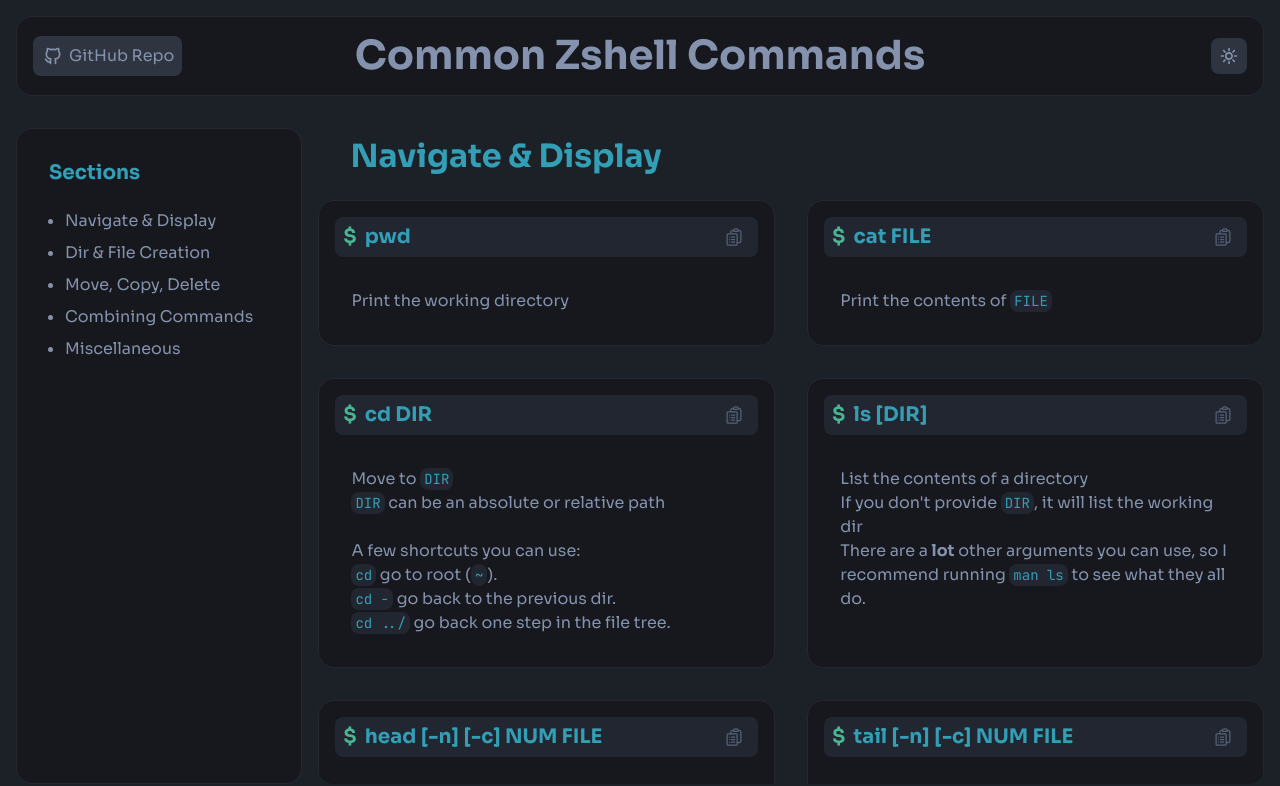
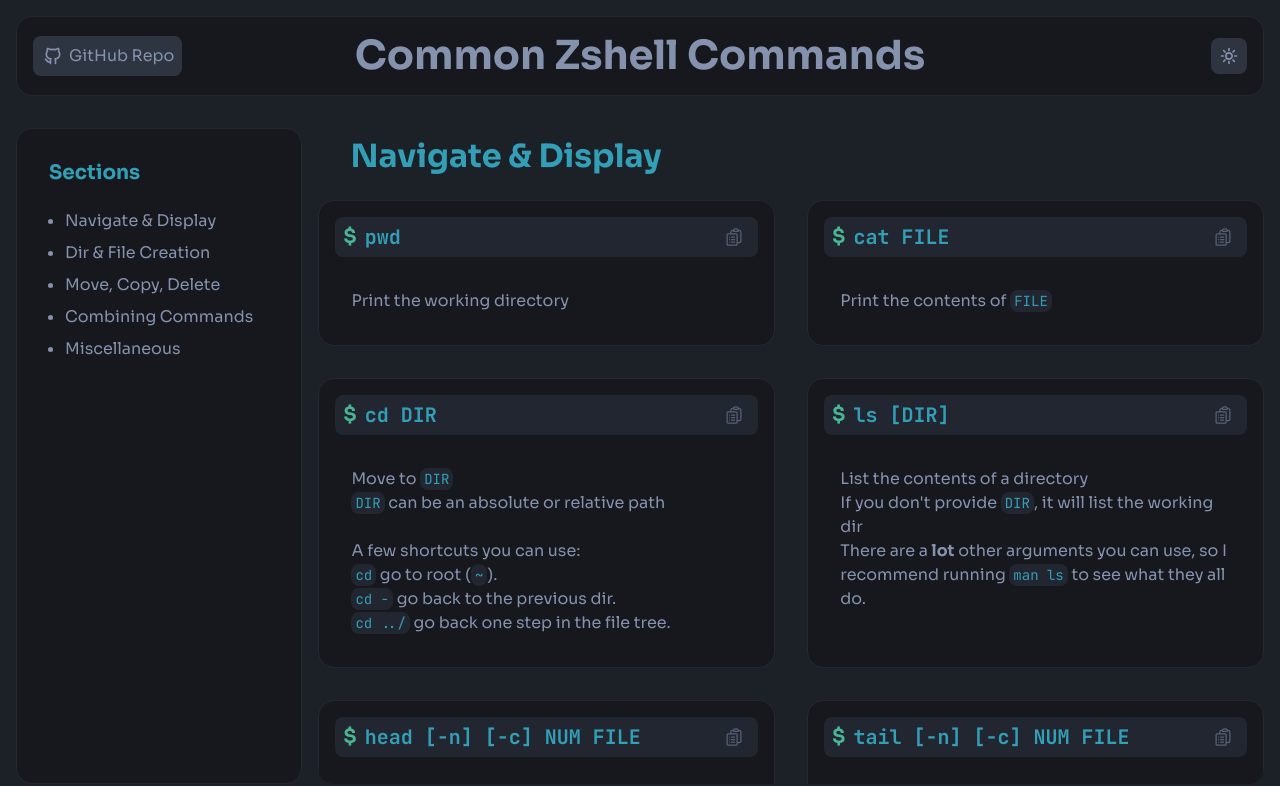
Before and after one commit to SoupCat-Py/zshcheatsheet, a React (Vite) app: page / in a window 1280 px wide. Shown: the top 786 px of the page. Built offline with nearby package versions, Linux system fonts and the light colour scheme.

Commit message:
monospace font in command headers
forgot to do this when i started

```diff
--- a/src/components/Card.tsx
+++ b/src/components/Card.tsx
@@ -68,7 +68,7 @@ export default function Card({ command, description }: CardProp) {
       <h3 className="d-flex flex-row bg-dark-select color-primary size3 m0 p05 r05 code align-center justify-between">
         <div className="d-flex flex-row">
           <span className="color-success size3">$&nbsp;&nbsp;</span>
-          <span className="color-primary size3">{command}</span>
+          <code className="color-primary size3">{command}</code>
         </div>
         <button
           className={`btn bg-none size4 d-flex justify-center align-center ${styles.copy_button}`}
```
